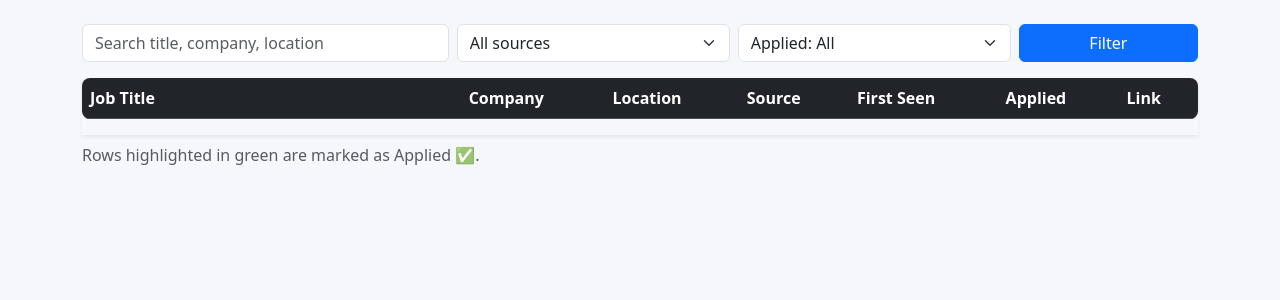
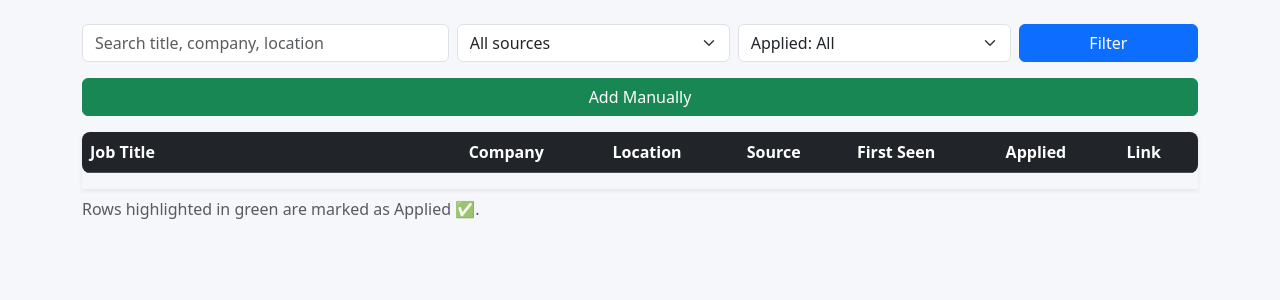
Before and after one commit to Meghana-Padullaparthi/Job-Tracker, a Flask app: page / in a window 1280 px wide. Shown: the part 56-356 px from the top of the page. Run offline with Flask 3, Linux system fonts and the light colour scheme; data that the repository does not hold is empty.

Commit message:
edited UI

```diff
--- a/app.py
+++ b/app.py
@@ -4,6 +4,7 @@ from bson import ObjectId, errors as bson_errors
 from flask import Flask, render_template, request, jsonify
 from pymongo import MongoClient
 from dotenv import load_dotenv
+from datetime import datetime, timezone
 
 # Load .env so MONGO_URI, SERPAPI_KEY, etc. are available when running locally
 load_dotenv()
@@ -55,7 +56,7 @@ def home():
         j["id_str"] = str(j["_id"])
 
     # Sources list for the filter dropdown
-    sources = sorted({doc.get("source", "Unknown").capitalize() for doc in col.find({}, {"source": 1})})
+    sources = sorted({doc.get("source", "Unknown") for doc in col.find({}, {"source": 1})})
 
     return render_template("index.html",
                            jobs=jobs,
@@ -91,6 +92,35 @@ def set_applied(job_id: str):
 
     return jsonify({"ok": True, "applied": applied})
 
+@app.route("/add_job", methods=["POST"])
+def add_job():
+    data = request.get_json()
+    title = data.get("title")
+    company = data.get("company")
+    location = data.get("location")
+    applied_date = data.get("applied_date")
+
+    if not title or not company:
+        return jsonify({"ok": False, "error": "Title and company are required"}), 400
+
+    job_data = {
+        "title": title,
+        "company": company,
+        "location": location,
+        "source": "Manual",  # New source to identify manually added jobs
+        "first_seen": datetime.now(timezone.utc).date().isoformat(),
+        "last_seen": datetime.now(timezone.utc).date().isoformat(),
+        "applied": True, # Manually added jobs are by default "applied"
+        "added_manually_date": applied_date or datetime.now(timezone.utc).date().isoformat()
+    }
+
+    try:
+        res = col.insert_one(job_data)
+        return jsonify({"ok": True, "id": str(res.inserted_id)}), 201
+    except Exception as e:
+        app.logger.error(f"Failed to insert manual job: {e}")
+        return jsonify({"ok": False, "error": "Database error"}), 500
+
 # ----- Entrypoint -----
 if __name__ == "__main__":
     # PORT is set in docker-compose; defaults to 5000 for local python runs
--- a/static/app.js
+++ b/static/app.js
@@ -13,3 +13,22 @@ document.querySelectorAll(".applied-toggle").forEach(cb => {
     }
   });
 });
+
+document.getElementById("addJobForm").addEventListener("submit", async (e) => {
+  e.preventDefault();
+  const form = e.target;
+  const formData = new FormData(form);
+  const data = Object.fromEntries(formData.entries());
+
+  try {
+      await axios.post("/add_job", data);
+      alert("Job added successfully!");
+      // Close the modal
+      const modal = bootstrap.Modal.getInstance(document.getElementById('addJobModal'));
+      if (modal) modal.hide();
+      // Reload the page to show the new job
+      window.location.reload();
+  } catch (err) {
+      alert("Failed to add job. Please retry.");
+  }
+});
--- a/templates/index.html
+++ b/templates/index.html
@@ -39,6 +39,10 @@
     </div>
   </form>
 
+  <div class="d-grid mb-3">
+      <button class="btn btn-success" data-bs-toggle="modal" data-bs-target="#addJobModal">Add Manually</button>
+  </div>
+
   <div class="table-responsive shadow-sm">
     <table class="table table-striped align-middle">
       <thead class="table-dark">
@@ -77,6 +81,42 @@
   <p class="text-muted mt-2">Rows highlighted in green are marked as Applied ✅.</p>
 </div>
 
+<div class="modal fade" id="addJobModal" tabindex="-1" aria-labelledby="addJobModalLabel" aria-hidden="true">
+    <div class="modal-dialog">
+        <div class="modal-content">
+            <div class="modal-header">
+                <h5 class="modal-title" id="addJobModalLabel">Add a Job Manually</h5>
+                <button type="button" class="btn-close" data-bs-dismiss="modal" aria-label="Close"></button>
+            </div>
+            <form id="addJobForm">
+                <div class="modal-body">
+                    <div class="mb-3">
+                        <label for="jobTitle" class="form-label">Job Title</label>
+                        <input type="text" class="form-control" id="jobTitle" name="title" required>
+                    </div>
+                    <div class="mb-3">
+                        <label for="company" class="form-label">Company</label>
+                        <input type="text" class="form-control" id="company" name="company" required>
+                    </div>
+                    <div class="mb-3">
+                        <label for="location" class="form-label">Location</label>
+                        <input type="text" class="form-control" id="location" name="location">
+                    </div>
+                    <div class="mb-3">
+                        <label for="appliedDate" class="form-label">Application Date</label>
+                        <input type="date" class="form-control" id="appliedDate" name="applied_date">
+                    </div>
+                </div>
+                <div class="modal-footer">
+                    <button type="button" class="btn btn-secondary" data-bs-dismiss="modal">Close</button>
+                    <button type="submit" class="btn btn-primary">Save Job</button>
+                </div>
+            </form>
+        </div>
+    </div>
+</div>
+
+<script src="https://cdn.jsdelivr.net/npm/bootstrap@5.3.3/dist/js/bootstrap.bundle.min.js"></script>
 <script src="https://cdn.jsdelivr.net/npm/axios@1.7.2/dist/axios.min.js"></script>
 <script src="{{ url_for('static', filename='app.js') }}"></script>
 </body>
```
Lines whose indentation alone changed are shown as unchanged.
